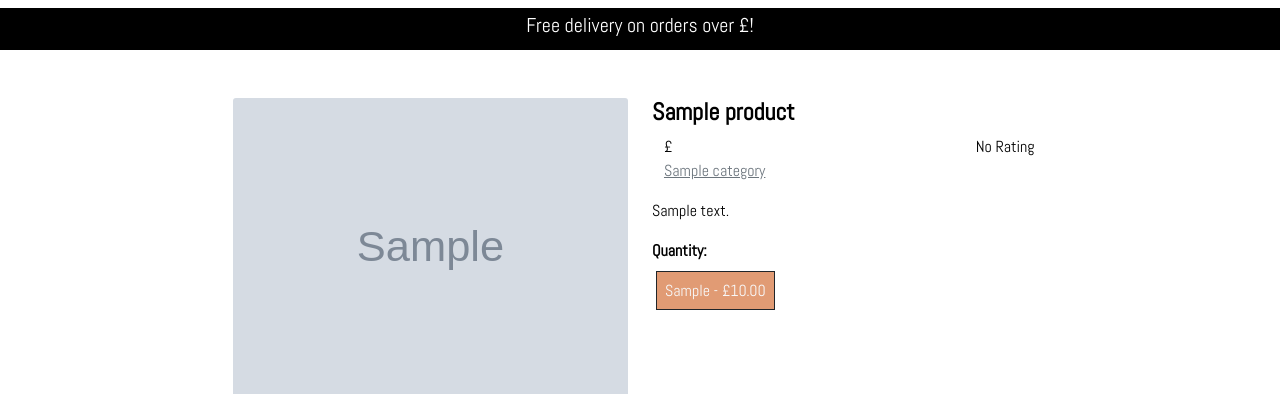
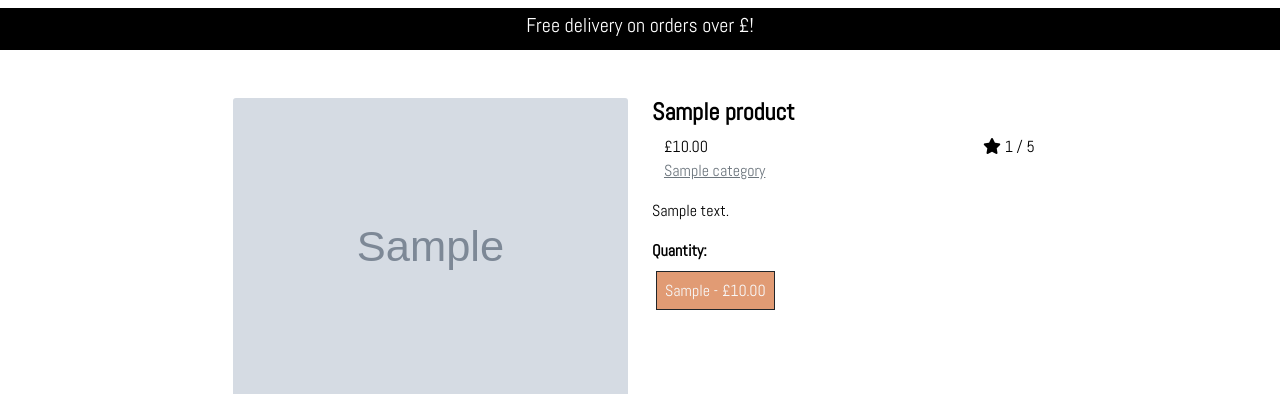
Before and after one commit to raniamarhoni/SSK, a Django app: page /products/1/ in a window 1280 px wide. Shown: the part 72-470 px from the top of the page. Run offline with Django 3.2, Linux system fonts and the light colour scheme; tables that the repository leaves empty hold one stand-in row (values such as "Sample post"); grey boxes marked "Sample" are stand-in pictures; some libraries are stand-ins or nearby versions.

Commit message:
Ratings and pricing added in product pages

```diff
--- a/products/templates/products/product_detail.html
+++ b/products/templates/products/product_detail.html
@@ -27,22 +27,16 @@
                 <h4 class="mb-2 fw-bold">{{ product.name }}</h4>
                 <div class="row">
                     <div class="col-6">
-                        {% if product.size_set.all %}
-                            {% if product.size_set.all|length >= 2  %}
-                                <p class="mb-0 text-start"> £{{ min }} - £{{ max }}</p>
-                            {% else %}
-                                <p class="mb-0 text-start">£{{ min }}</p>
-                            {% endif %}
-                        {% else %}
-                            <p class="mb-0 text-start">item is out of stock</p>
-                        {% endif %}
+                        <p class="mb-0 text-start">{{ product.get_prices }}</p>
                     </div>
                     <div class="col-6">
-                        {% if product.rating %}
-                        <p class="mb-0 text-end"><i class="fas fa-star mr-1"></i>{{ product.rating }} / 5</p>
-                        {% else %}
-                        <p class="mb-0 text-end">No Rating</p>
-                        {% endif %}
+                        <p class="mb-0 text-end"><i class="fas fa-star mr-1"></i>
+                            {% if product.get_avg_rating == "No Rating" %}
+                                {{ product.get_avg_rating }}
+                            {% else %}
+                                {{ product.get_avg_rating }} / 5
+                            {% endif %}
+                        </p>
                     </div>
                     {% if product.category %}
                     <p class=" m-0">
```
Also changed, not shown: products/templates/products/product_size.html (+11 -8 lines), products/templates/products/products.html (+7 -1 lines).
